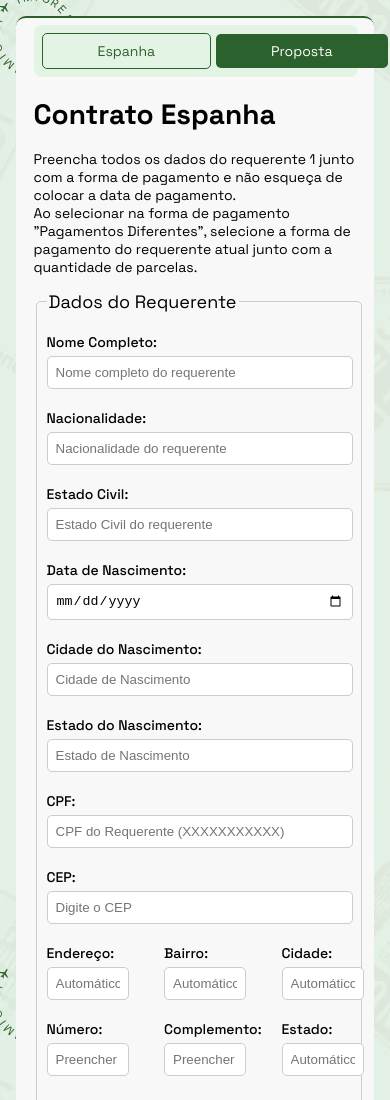
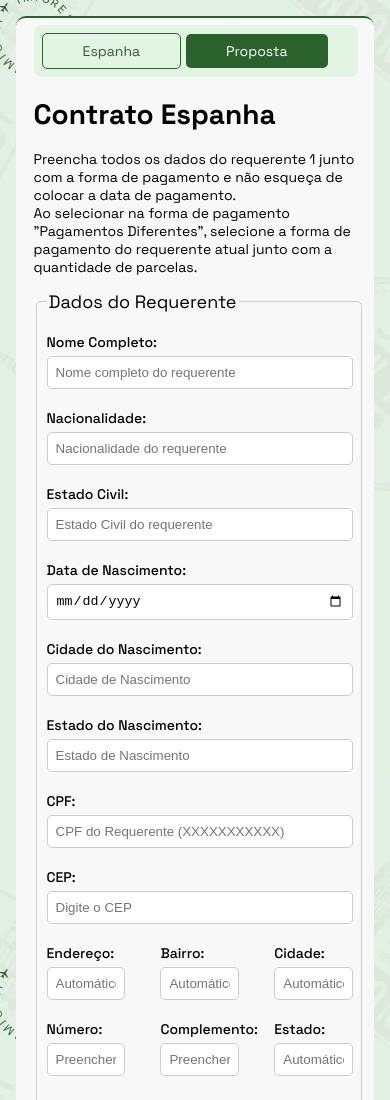
Before and after one commit to AguiarProgramacao/Contrato-Espanha, a plain HTML site: page index.html in a window 390 px wide. Shown: the top 1100 px of the page. Drawn offline with Linux system fonts and the light colour scheme.

Commit message:
styles.css input

```diff
--- a/styles.css
+++ b/styles.css
@@ -214,7 +214,7 @@ fieldset {
   }
 
   .div{
-    width: 22.2%;
+    width: 21%;
   }
 
   h1{
@@ -242,10 +242,10 @@ fieldset {
   }
 
   .btn-contrato{
-    padding: 8px 55px;
+    padding: 8px 40px;
   }
 
   .btn-proposta{
-    padding: 8px 55px;
+    padding: 8px 40px;
   }
 }
```
